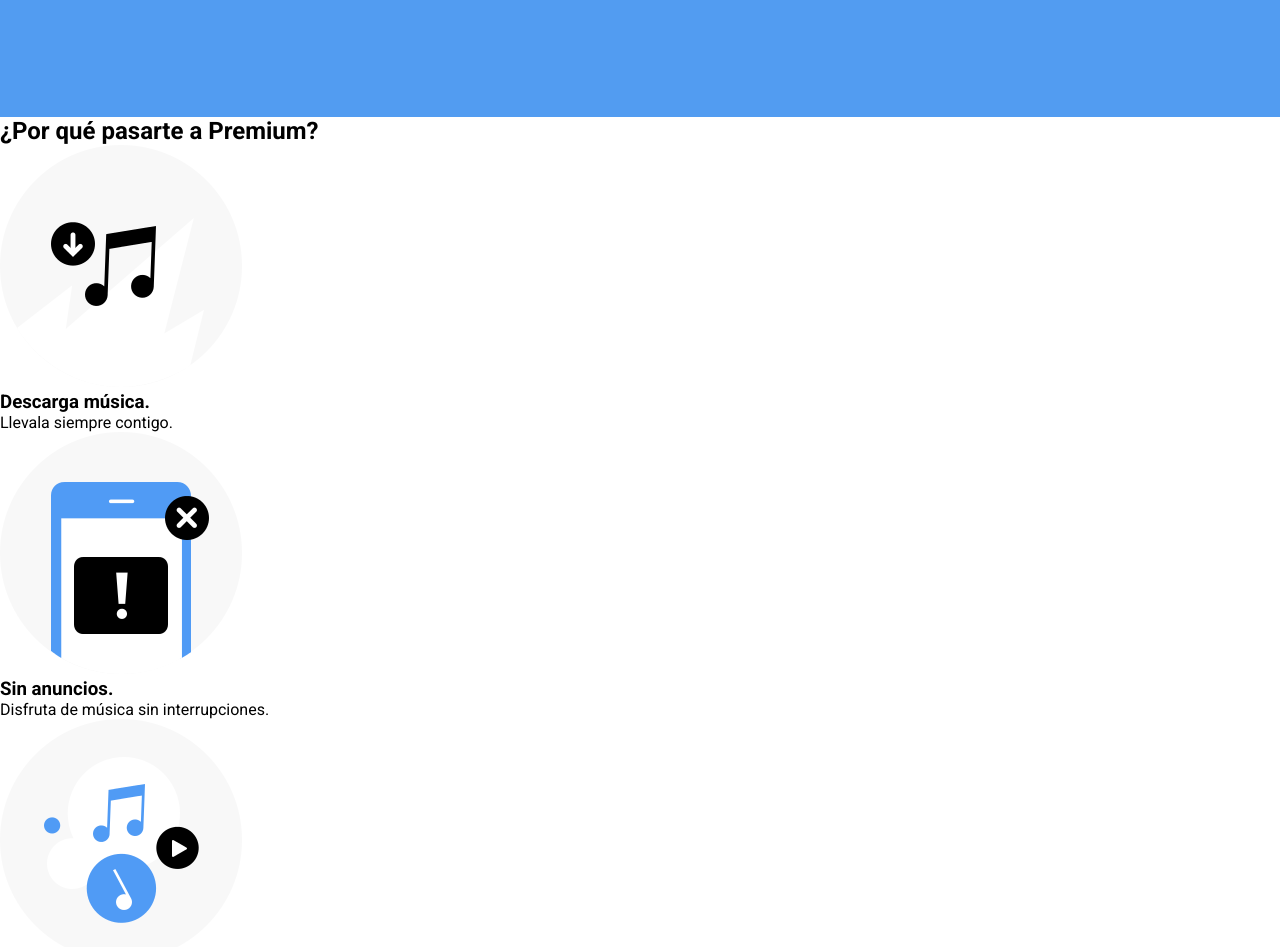
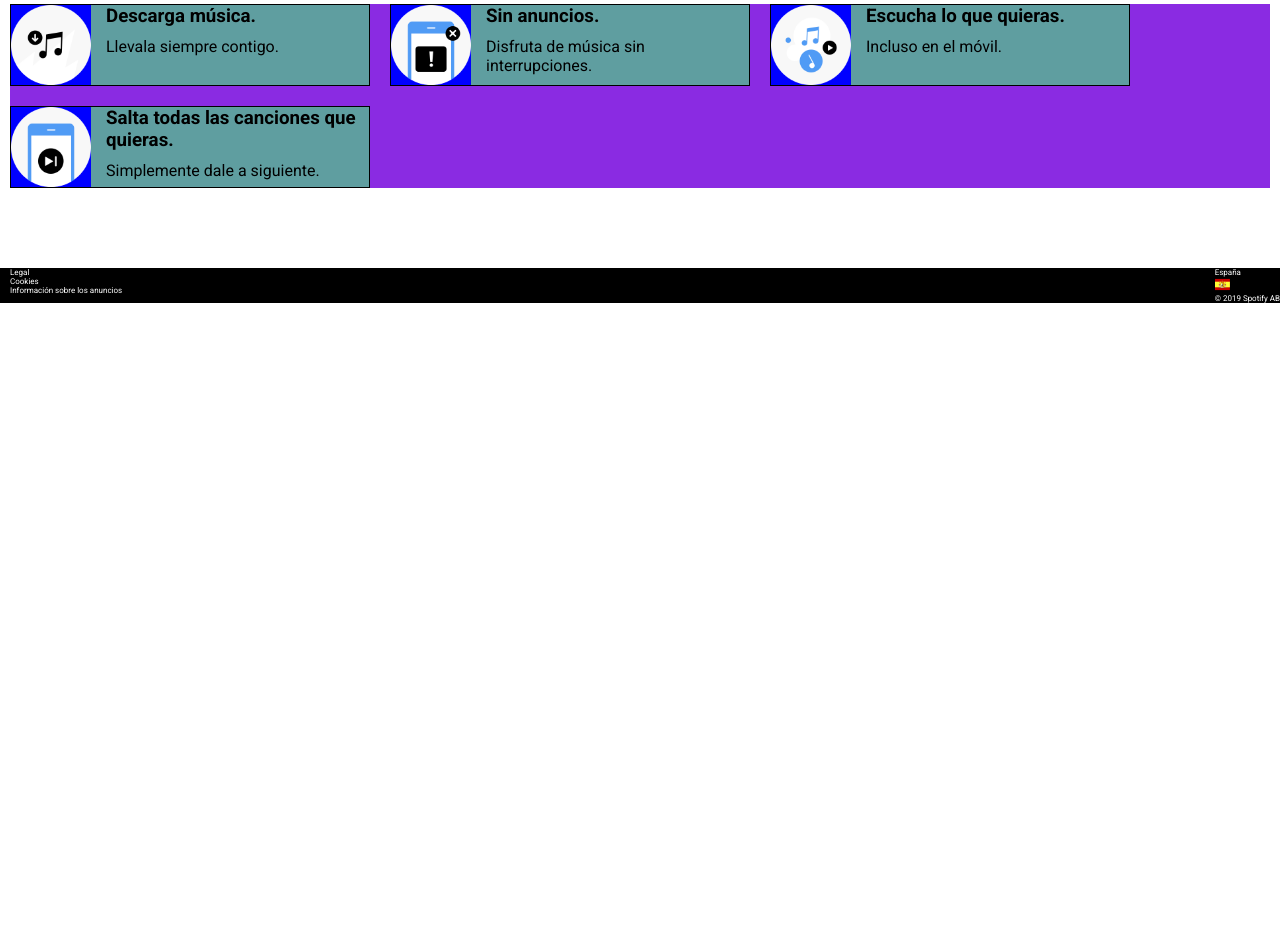
Before and after one commit to Adalab/promo-T-module-1-pair-10-spotify, a plain HTML site: page index.html in a window 1280 px wide. Shown: the part 523-1470 px from the top of the page. After the commit the page ends 826 px from the top, so only its background shows below. Drawn offline with Linux system fonts and the light colour scheme.

Commit message:
seccion 2 completada y footer en curso

```diff
--- a/css/style.css
+++ b/css/style.css
@@ -1,7 +1,10 @@
 * {
   font-family: "Roboto", sans-serif;
 }
-
+:root {
+  --margin-left-global: 10px;
+  --margin-right-global: 10px;
+}
 .header {
   background-color: black;
   display: flex;
@@ -10,27 +13,27 @@
   align-items: center;
 }
 .logo {
-  margin-left: 10px;
+  margin-left: var(--margin-left-global);
   width: 80px;
   height: 30px;
 }
 .menu-icon {
-  margin-right: 10px;
+  margin-right:var(--margin-right-global);
   width: 30px;
   height: 30px;
 }
 
-.principal {
+.hero {
   background-color: #529cf1;
   color: white;
-  height: 600px;
+  height: 50vh;
   /* background-image: url(../imagenes/premium_dancer.png);
   background-position: right;
   background-repeat: no-repeat; */
 }
-.principal article {
-  margin-left: 10px;
-  margin-right: 10px;
+.hero article {
+  margin-left: var(--margin-left-global);
+  margin-right: var(--margin-right-global);
 }
 
 .titulo {
@@ -43,3 +46,61 @@
 .texto-pequeño {
   font-size: 8px;
 }
+.sec2 {
+margin-bottom: 80px;
+}
+.titulo-sec2{
+  text-align: center;
+  padding-top: 20px;
+  font-size: 40px;
+  margin-bottom: 20px;
+  margin-left: 50px;
+  margin-right: 50px;
+
+}
+.container-box {
+  background-color: blueviolet;
+  display: flex;
+  flex-wrap: wrap;
+  margin-left: var(--margin-left-global);
+  margin-right: var(--margin-right-global);
+  gap: 20px;
+}
+.box {
+  background-color: cadetblue;
+  border:1px solid black;
+  display: flex;
+  flex-direction: row;
+  width: 360px;
+}
+.box img {
+  width: 80px;
+  height: 80px;
+  background-color: blue;
+}
+.box-texto {
+  margin-left: 15px;
+}
+.box-texto h3 {
+  padding-bottom: 10px;
+}
+footer {
+  background-color: black;
+  color: white;
+  display: flex;
+  justify-content: space-between;
+  font-size: 8px;
+
+}
+.menu-footer {
+  margin-left: var(--margin-left-global);
+  list-style-type: none;
+}
+.menu-footer a {
+  color: white;
+  text-decoration: none;
+}
+.menu-footer2 img {
+  width: 15px;
+  height: 15px;
+}
--- a/index.html
+++ b/index.html
@@ -22,7 +22,7 @@
       </nav>
     </header>
     <main>
-      <section class="principal">
+      <section class="hero">
         <article>
           <h1 class="titulo">Prueba Premium gratis 3 meses</h1>
           <p class="subtitulo">
@@ -36,43 +36,54 @@
           </p>
         </article>
       </section>
-      <section>
-        <h2>¿Por qué pasarte a Premium?</h2>
-        <div>
+      <section class="sec2">
+        <h2 class="titulo-sec2">¿Por qué pasarte a Premium?</h2>
+        <div class="container-box">
+          <div class="box">
             <img src="./imagenes/benefit-1.png" alt="benefit-1" />
+            <div class="box-texto">
               <h3>Descarga música.</h3>
               <p>Llevala siempre contigo.</p>
             </div>
-        <div>
+          </div>
+          <div class="box">
             <img src="./imagenes/benefit-2.png" alt="benefit-2" />
+            <div class="box-texto">
               <h3>Sin anuncios.</h3>
               <p>Disfruta de música sin interrupciones.</p>
             </div>
-        <div>
+          </div>
+          <div class="box">
             <img src="./imagenes/benefit-3.png" alt="benefit-3" />
+            <div class="box-texto">
               <h3>Escucha lo que quieras.</h3>
               <p>Incluso en el móvil.</p>
             </div>
-        <div>
+          </div>
+          <div class="box">
             <img src="./imagenes/benefit-4.png" alt="benefit-4" />
-          <h3>Salta todas las canciones que quieras-</h3>
+            <div class="box-texto">
+              <h3>Salta todas las canciones que quieras.</h3>
               <p>Simplemente dale a siguiente.</p>
+            </div>
+          </div>
         </div>
       </section>
     </main>
     <footer>
       <nav>
-        <ul>
-          <li><a href="">Legal</a></li>
-          <li><a href="">Cookies</a></li>
-          <li><a href="">Información sobre los anuncios</a></li>
+        <ul class="menu-footer">
+          <li><a href="#">Legal</a></li>
+          <li><a href="#">Cookies</a></li>
+          <li><a href="#">Información sobre los anuncios</a></li>
         </ul>
       </nav>
-      <div>
+      <div class="menu-footer2">
         <p>España</p>
         <img src="./imagenes/es.svg" alt="bandera-es" />
+        <p>© 2019 Spotify AB</p>
       </div>
-      <p>© 2019 Spotify AB</p>
+
       <!-- buscar copyright simbolo -->
     </footer>
   </body>
```
Lines whose indentation alone changed are shown as unchanged.
